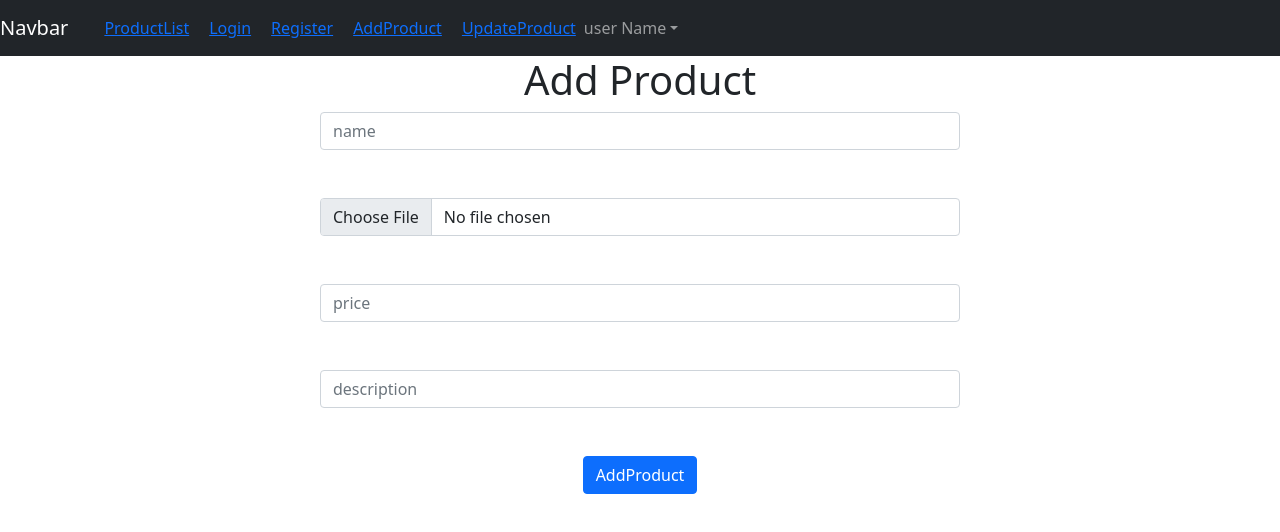
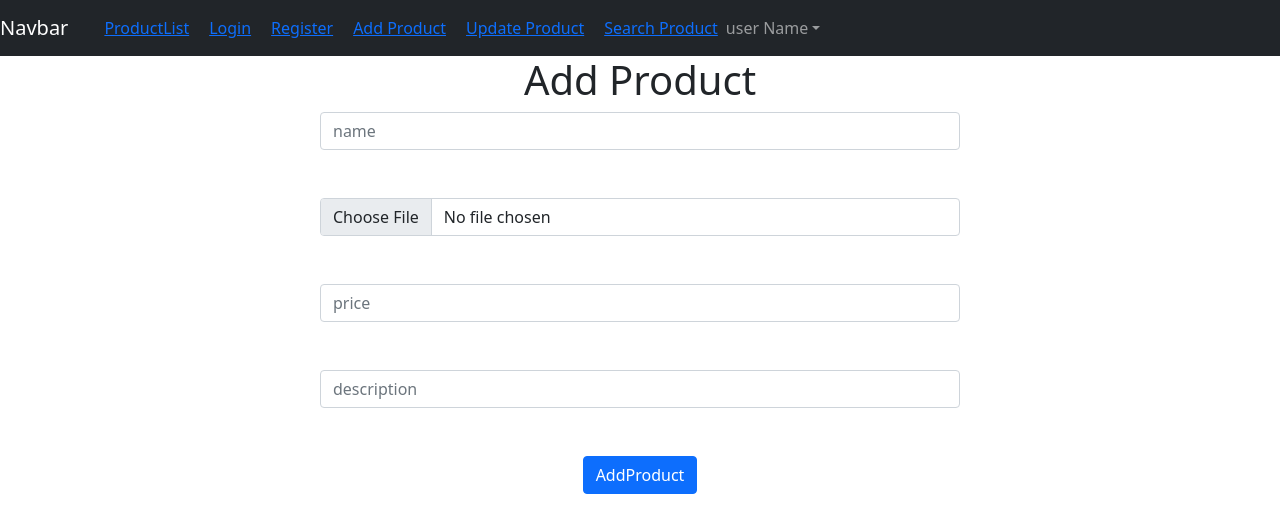
Before and after one commit to shafeenashaikh/React-Project, a React (Create React App) app: page /add in a window 1280 px wide. Shown: the top 532 px of the page. Built offline with nearby package versions, Linux system fonts and the light colour scheme.

Commit message:
created search product component

```diff
--- a/src/App.js
+++ b/src/App.js
@@ -6,6 +6,7 @@ import Register from './Components/Register';
 import AddProduct from './Components/AddProduct';
 import UpdateProduct from './Components/UpdateProduct';
 import ProductList from './Components/ProductList';
+import SearchProduct from './Components/SearchProduct';
 
 
 function App() {
@@ -28,9 +29,13 @@ function App() {
       <Route path="/update">
         <UpdateProduct/>
       </Route>
+      <Route path="/search">
+        <SearchProduct/>
+      </Route>
       <Route path="/">
         <ProductList/>
       </Route>
+
      </Switch>
       </BrowserRouter>
 
--- a/src/Components/Header.js
+++ b/src/Components/Header.js
@@ -10,8 +10,9 @@ function Header(){
                 <Link to="/">ProductList</Link>
                     <Link to="/login">Login</Link>
                     <Link to="/register">Register</Link>
-                    <Link to="/add">AddProduct</Link>
-                    <Link to="/update">UpdateProduct</Link>
+                    <Link to="/add">Add Product</Link>
+                    <Link to="/update">Update Product</Link>
+                    <Link to="/search">Search Product</Link>
 
                 </Nav>
                 <Nav>
--- /dev/null
+++ b/src/Components/SearchProduct.js
@@ -0,0 +1,16 @@
+import React from "react";
+import Header from "./Header";
+
+function SearchProduct(){
+    return(
+        <duv>
+            <Header/>
+            <div className="col-sm-6 offset-sm-4">
+                <h1>Search product</h1>
+                <br/>
+                <input type="text" className="form-control" placeholder="search product"/>
+            </div>
+        </duv>
+    )
+}
+export default SearchProduct
```
